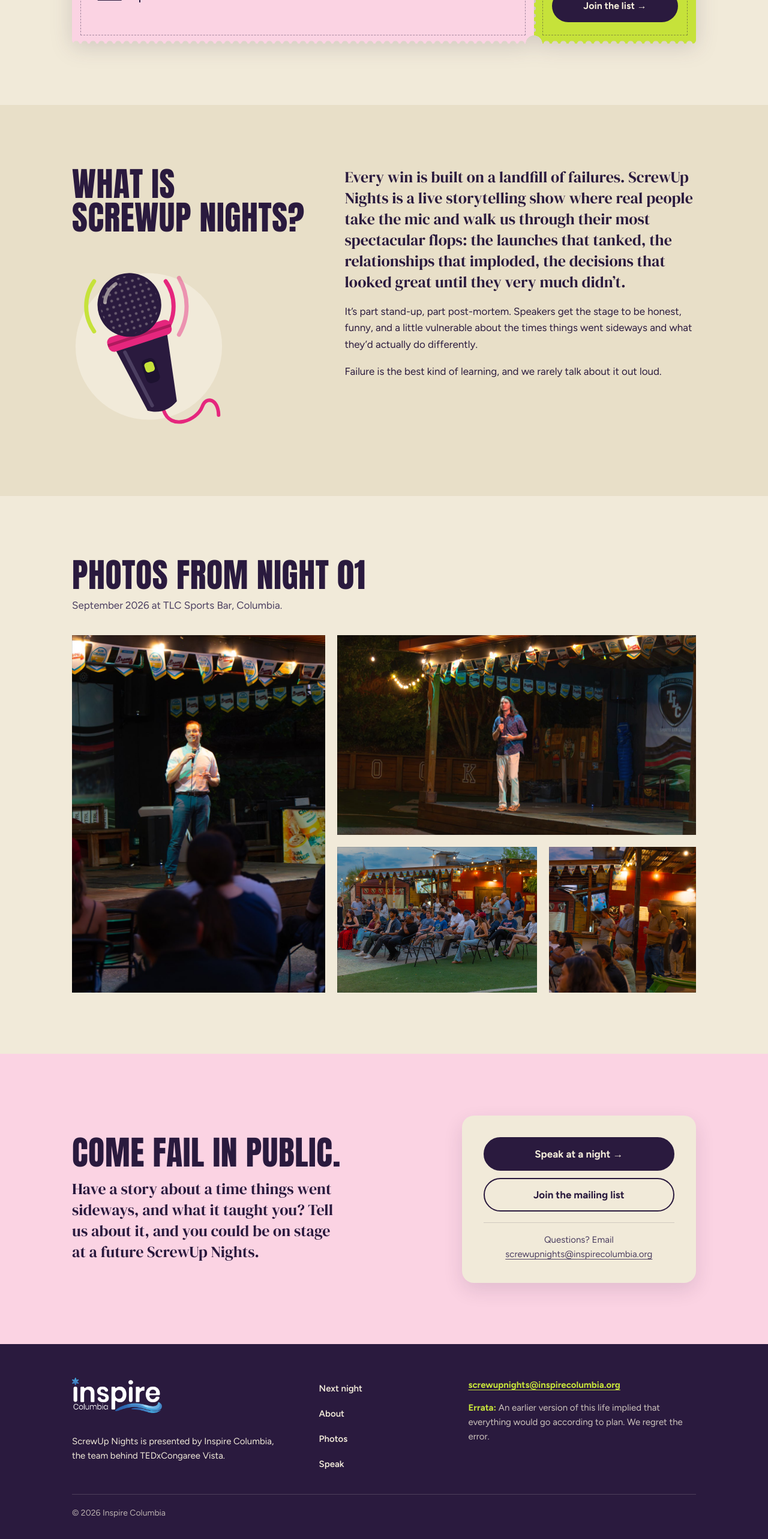
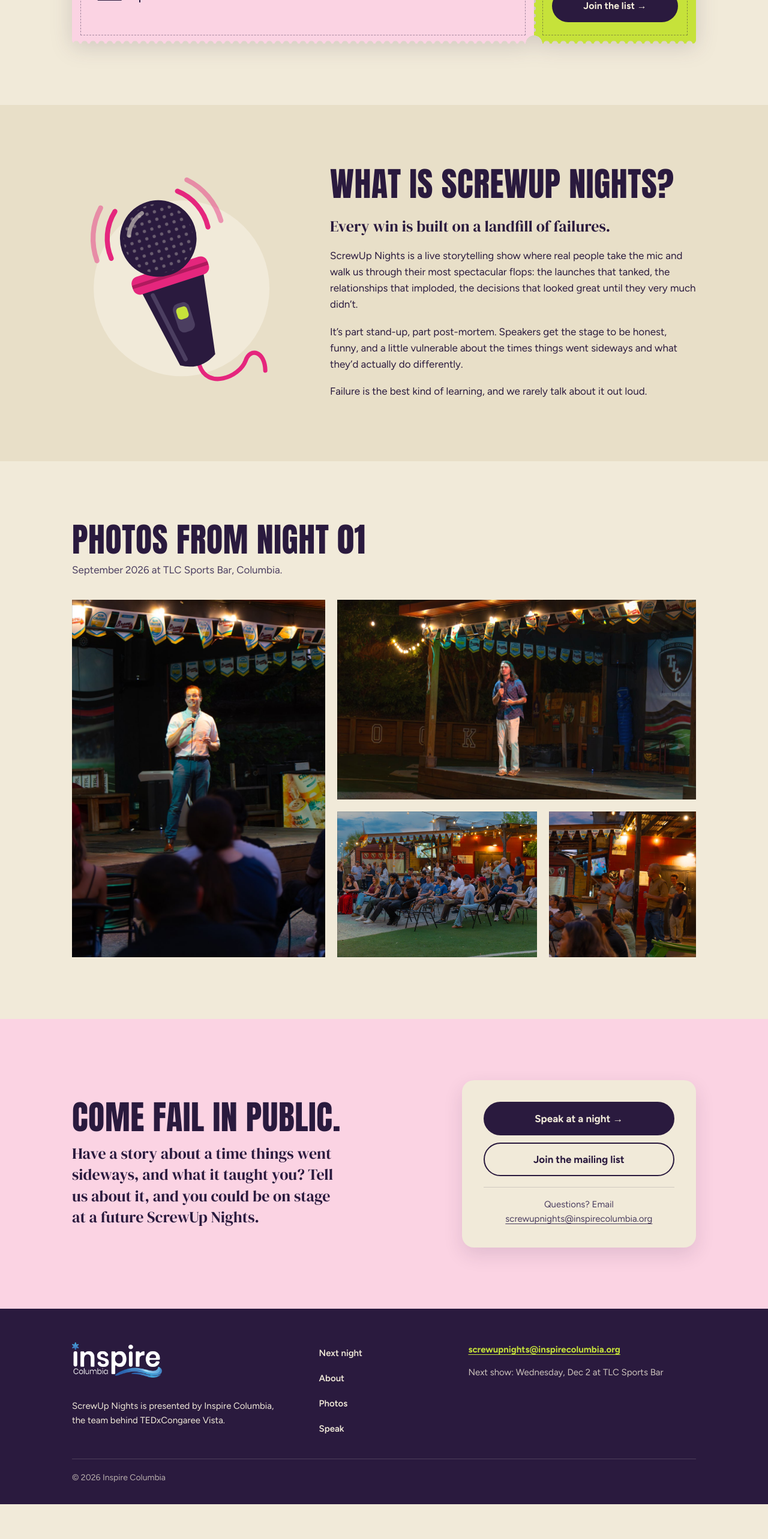
Before and after one commit to inspirecolumbia/screwupnights, a Next.js app: page / in a window 1280 px wide. Shown: the part 1242-3808 px from the top of the page at 60% size. After the commit the page ends 3750 px from the top, so only its background shows below. Built offline with nearby package versions, Linux system fonts and the light colour scheme.

Commit message:
Rebalance the About section, add footer logo sparkles, drop the errata line

```diff
--- a/app/globals.css
+++ b/app/globals.css
@@ -697,23 +697,26 @@ html.logo-docked .topbar {
 }
 @media (min-width: 900px) {
   .about-grid {
-    grid-template-columns: minmax(0, 0.8fr) minmax(0, 1.2fr);
-    align-items: start;
+    /* mic on the left, centered against the heading and text on the right */
+    grid-template-columns: minmax(0, 0.75fr) minmax(0, 1.25fr);
+    align-items: center;
   }
 }
 .about-side {
   display: grid;
-  gap: 40px;
-  align-content: start;
+  justify-items: center;
 }
 .about-mic {
-  width: clamp(200px, 20vw, 270px);
+  width: clamp(240px, 24vw, 330px);
   height: auto;
 }
 @media (max-width: 899px) {
   .about-mic {
     display: none;
   }
+}
+.about-text .h2 {
+  margin-bottom: 8px;
 }
 .about-text {
   display: grid;
@@ -888,12 +891,63 @@ html.logo-docked .topbar {
     color: #e0f27a;
   }
 }
-.errata {
-  color: rgba(241, 234, 217, 0.82);
-  max-width: 44ch;
+.footer-next {
+  color: rgb(241 234 217 / 0.82);
 }
-.errata b {
-  color: var(--lime);
+
+/* Inspire logo: four-point sparkles twinkle around it on hover and focus.
+   Cream, lime and a light blue that echoes the star in the Inspire mark. */
+.footer-logo-link {
+  position: relative;
+  display: inline-block;
+  width: fit-content;
+}
+.footer-logo {
+  transition: transform 0.25s ease-out;
+}
+.sparkle {
+  position: absolute;
+  width: 14px;
+  height: 14px;
+  background: var(--paper);
+  clip-path: polygon(50% 0, 62% 38%, 100% 50%, 62% 62%, 50% 100%, 38% 62%, 0 50%, 38% 38%);
+  opacity: 0;
+  transform: scale(0);
+  pointer-events: none;
+}
+.sparkle-1 { top: -10px; left: -12px; width: 16px; height: 16px; background: #8fd3ff; }
+.sparkle-2 { top: -14px; left: 46%; width: 11px; height: 11px; background: var(--lime); animation-delay: 0.2s; }
+.sparkle-3 { top: 2px; right: -18px; width: 15px; height: 15px; animation-delay: 0.45s; }
+.sparkle-4 { bottom: -8px; right: 8px; width: 10px; height: 10px; background: #8fd3ff; animation-delay: 0.7s; }
+.sparkle-5 { bottom: 4px; left: -18px; width: 12px; height: 12px; background: var(--lime); animation-delay: 0.95s; }
+@keyframes twinkle {
+  0% { opacity: 0; transform: scale(0) rotate(0deg); }
+  35% { opacity: 1; transform: scale(1) rotate(45deg); }
+  70% { opacity: 0.9; transform: scale(0.85) rotate(70deg); }
+  100% { opacity: 0; transform: scale(0.2) rotate(90deg); }
+}
+@media (prefers-reduced-motion: no-preference) {
+  .footer-logo-link:focus-visible .sparkle {
+    animation: twinkle 1.4s ease-out infinite;
+  }
+}
+@media (hover: hover) and (prefers-reduced-motion: no-preference) {
+  .footer-logo-link:hover .sparkle {
+    animation: twinkle 1.4s ease-out infinite;
+  }
+  .footer-logo-link:hover .footer-logo {
+    transform: translateY(-2px);
+  }
+}
+/* reduced motion: the sparkles simply appear, no movement */
+@media (prefers-reduced-motion: reduce) {
+  .sparkle {
+    transform: none;
+    transition: opacity 0.2s ease-out;
+  }
+  .footer-logo-link:is(:hover, :focus-visible) .sparkle {
+    opacity: 1;
+  }
 }
 .footer-legal {
   grid-column: 1 / -1;
--- a/app/page.tsx
+++ b/app/page.tsx
@@ -281,11 +281,10 @@ export default async function Home({
         <section className="about" id="about">
           <div className="wrap about-grid">
             <div className="about-side">
-              <h2 className="h2">What is ScrewUp Nights?</h2>
               {/* Brand mark: a handheld mic, for "take the mic". */}
               <svg
                 className="about-mic"
-                viewBox="0 0 260 300"
+                viewBox="0 -14 260 314"
                 aria-hidden="true"
                 focusable="false"
               >
@@ -301,13 +300,17 @@ export default async function Home({
                 </defs>
                 {/* spotlight the mic stands in */}
                 <circle cx="130" cy="150" r="124" fill="var(--paper)" />
-                {/* sound waves */}
-                <g fill="none" strokeLinecap="round">
-                  <path d="M158.6 39.6 A74 74 0 0 1 158.6 124.4" stroke="var(--pink)" strokeWidth="7" />
-                  <path d="M181.1 34 A96 96 0 0 1 181.1 130" stroke="var(--pink)" strokeWidth="7" strokeOpacity="0.45" />
-                  <path d="M37.4 39.6 A74 74 0 0 0 37.4 124.4" stroke="var(--lime)" strokeWidth="7" />
-                </g>
                 <g transform="rotate(-18 120 150)">
+                  {/* sound waves: matching pairs centered on the head, tilted
+                      with the mic and clear of the ring */}
+                  <g fill="none" stroke="var(--pink)" strokeWidth="7" strokeLinecap="round">
+                    <path d="M166.3 20.8 A72 72 0 0 1 191.7 82.3" />
+                    <path d="M73.7 20.8 A72 72 0 0 0 48.3 82.3" />
+                    <g strokeOpacity="0.45">
+                      <path d="M183.9 9.8 A92 92 0 0 1 211.9 79.2" />
+                      <path d="M56.1 9.8 A92 92 0 0 0 28.1 79.2" />
+                    </g>
+                  </g>
                   {/* cable */}
                   <path
                     d="M120 264 C120 300 168 298 184 278 C196 262 214 274 206 300"
@@ -319,7 +322,7 @@ export default async function Home({
                   {/* handle, with a shine down one side and an inset switch */}
                   <path d="M74 140 H166 L146 256 Q120 272 94 256 Z" fill="var(--ink)" />
                   <path d="M88 150 L104 250" stroke="var(--ink-2)" strokeWidth="6" strokeLinecap="round" />
-                  <rect x="108" y="172" width="24" height="42" rx="9" fill="#1d1230" />
+                  <rect x="108" y="172" width="24" height="42" rx="9" fill="var(--ink-2)" />
                   <rect x="112" y="178" width="16" height="17" rx="5" fill="var(--lime)" />
                   {/* metal ring between head and handle */}
                   <rect x="64" y="118" width="112" height="26" rx="10" fill="var(--pink)" />
@@ -339,12 +342,15 @@ export default async function Home({
               </svg>
             </div>
             <div className="about-text">
+              <h2 className="h2">What is ScrewUp Nights?</h2>
               <p className="lead">
-                Every win is built on a landfill of failures. ScrewUp Nights is
-                a live storytelling show where real people take the mic and
-                walk us through their most spectacular flops: the launches that
-                tanked, the relationships that imploded, the decisions that
-                looked great until they very much didn&rsquo;t.
+                Every win is built on a landfill of failures.
+              </p>
+              <p>
+                ScrewUp Nights is a live storytelling show where real people
+                take the mic and walk us through their most spectacular flops:
+                the launches that tanked, the relationships that imploded, the
+                decisions that looked great until they very much didn&rsquo;t.
               </p>
               <p>
                 It&rsquo;s part stand-up, part post-mortem. Speakers get the
@@ -420,6 +426,7 @@ export default async function Home({
         <div className="wrap footer-grid">
           <div className="footer-brand">
             <a
+              className="footer-logo-link"
               href="https://inspirecolumbia.org"
               target="_blank"
               rel="noopener noreferrer"
@@ -432,6 +439,10 @@ export default async function Home({
                 sizes="160px"
                 className="footer-logo"
               />
+              {/* sparkles that twinkle on hover and focus */}
+              {[1, 2, 3, 4, 5].map((n) => (
+                <span key={n} className={`sparkle sparkle-${n}`} aria-hidden="true" />
+              ))}
             </a>
             <p>
               ScrewUp Nights is presented by Inspire Columbia, the team behind
@@ -449,9 +460,8 @@ export default async function Home({
           </nav>
           <div className="footer-contact">
             <a href={`mailto:${EVENT.email}`}>{EVENT.email}</a>
-            <p className="errata">
-              <b>Errata:</b> An earlier version of this life implied that
-              everything would go according to plan. We regret the error.
+            <p className="footer-next">
+              Next show: {when} at {EVENT.venue}
             </p>
           </div>
           <p className="footer-legal">© 2026 Inspire Columbia</p>
```
